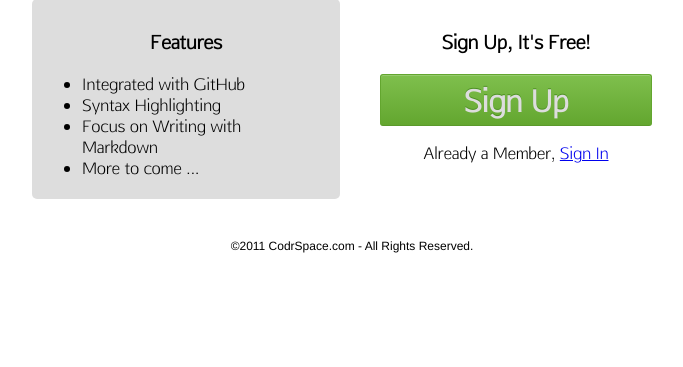
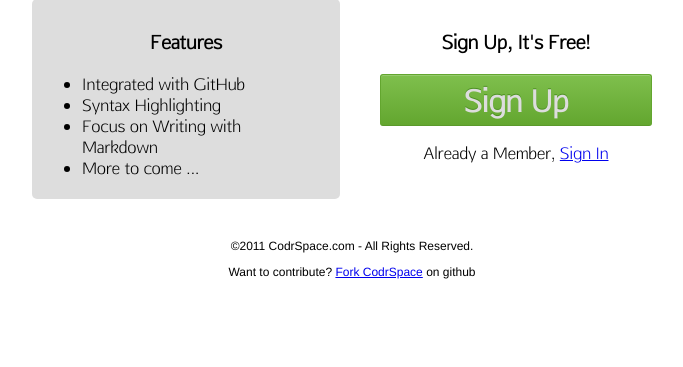
Before and after one commit to Codrspace/codrspace, a Django app: template apps/codrspace/templates/home.html in a window 1280 px wide. Shown: the part 230-597 px from the top of the page, without its empty margins (288-971 px from the left). Run offline with Django 3.2, Linux system fonts and the light colour scheme; the template is opened without the code that fills it, so the values that code supplies are empty; parts of the project's set-up code (start-up, migrations or seed data) failed here and were passed over; some libraries are stand-ins or nearby versions.

Commit message:
Added fork link in footer

```diff
--- a/apps/codrspace/templates/base.html
+++ b/apps/codrspace/templates/base.html
@@ -36,7 +36,8 @@
         {% block content %}{% endblock %}
         {% block footer %}
             <footer>
-                &copy;2011 CodrSpace.com - All Rights Reserved.
+                <p>&copy;2011 CodrSpace.com - All Rights Reserved.</p>
+                <p>Want to contribute? <a href="https://github.com/durden/codrspace">Fork CodrSpace</a> on github</p>
             </footer>
         {% endblock %}
         <script type="text/javascript" src="https://ajax.googleapis.com/ajax/libs/jquery/1.6.2/jquery.min.js"></script>
```
